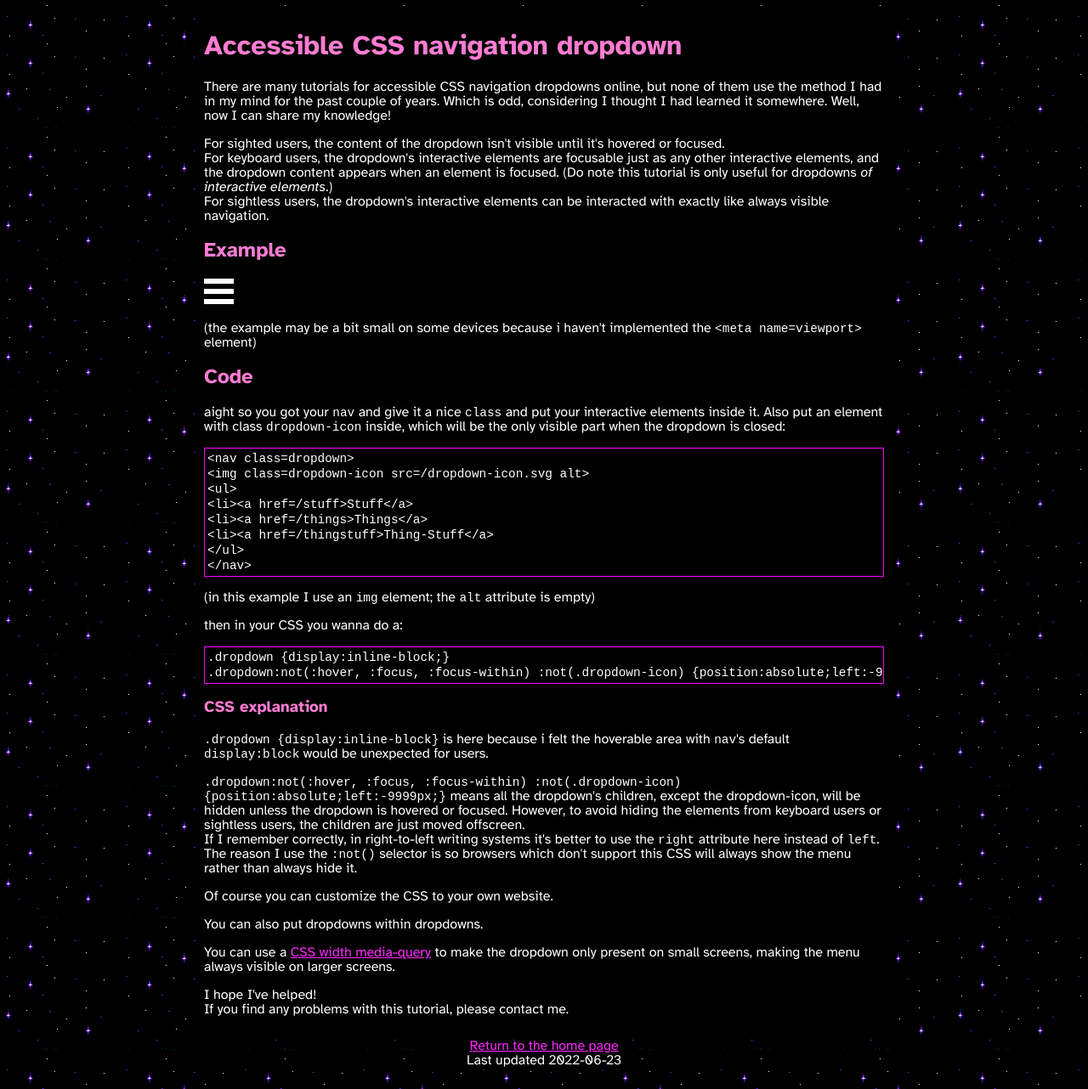
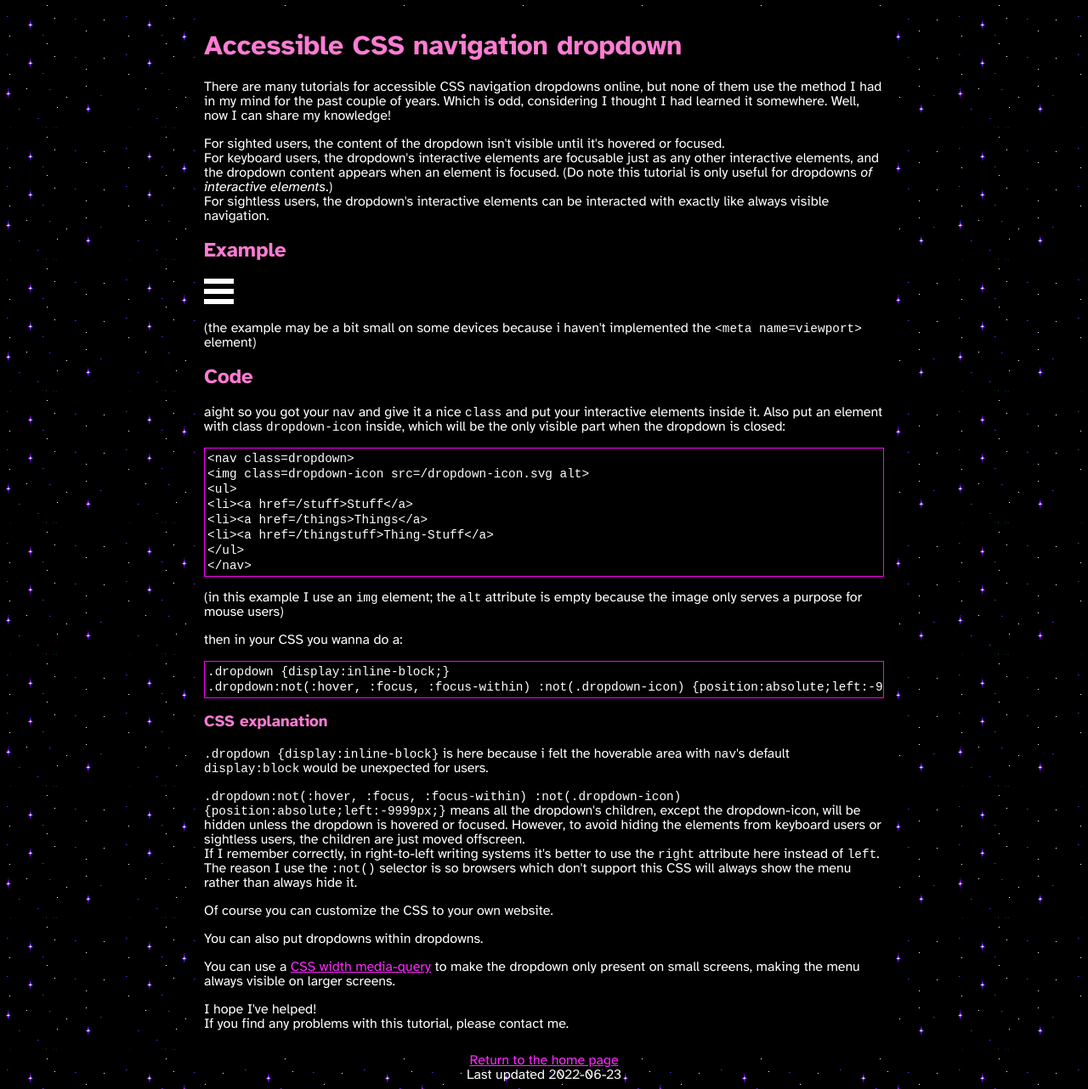
Before and after one commit to mincerafter42/mincerafter42.github.io, a Jekyll site: the page built from tutorial/accessible-css-dropdown.md, in a window 1280 px wide. Shown: the whole page at 85% size. Built offline with Jekyll 4.4.1, drawn with Linux system fonts in a browser that asks for light colours.

Commit message:
finished explanation fo why alt attribute was empty

```diff
--- a/tutorial/accessible-css-dropdown.md
+++ b/tutorial/accessible-css-dropdown.md
@@ -39,7 +39,7 @@ aight so you got your `nav` and give it a nice `class` and put your interactive
 </ul>
 </nav>
 ~~~
-(in this example I use an `img` element; the `alt` attribute is empty)
+(in this example I use an `img` element; the `alt` attribute is empty because the image only serves a purpose for mouse users)
 
 then in your CSS you wanna do a:
 
```
